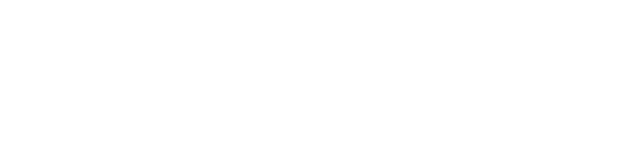
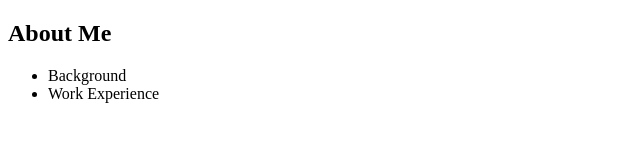
Before and after one commit to Tiny-Tigers/personalsite, a plain HTML site: page index.html in a window 1280 px wide. Shown: the whole page, without its empty margins (0-640 px from the left). Drawn offline with Linux system fonts and the light colour scheme.

Commit message:
headernav

```diff
--- a/index.html
+++ b/index.html
@@ -6,6 +6,17 @@
     <link rel="stylesheet" href="./assets/css/style.css">
     <title>Document</title>
 </head>
+
+<header>
+    <nav>
+        <h1>About Me</h1>
+        <ul>
+            <li>Background</li>
+            <li>Work Experience</li>
+        </ul>
+    </nav>
+</header>
+
 <body>
 
 </body>
```
